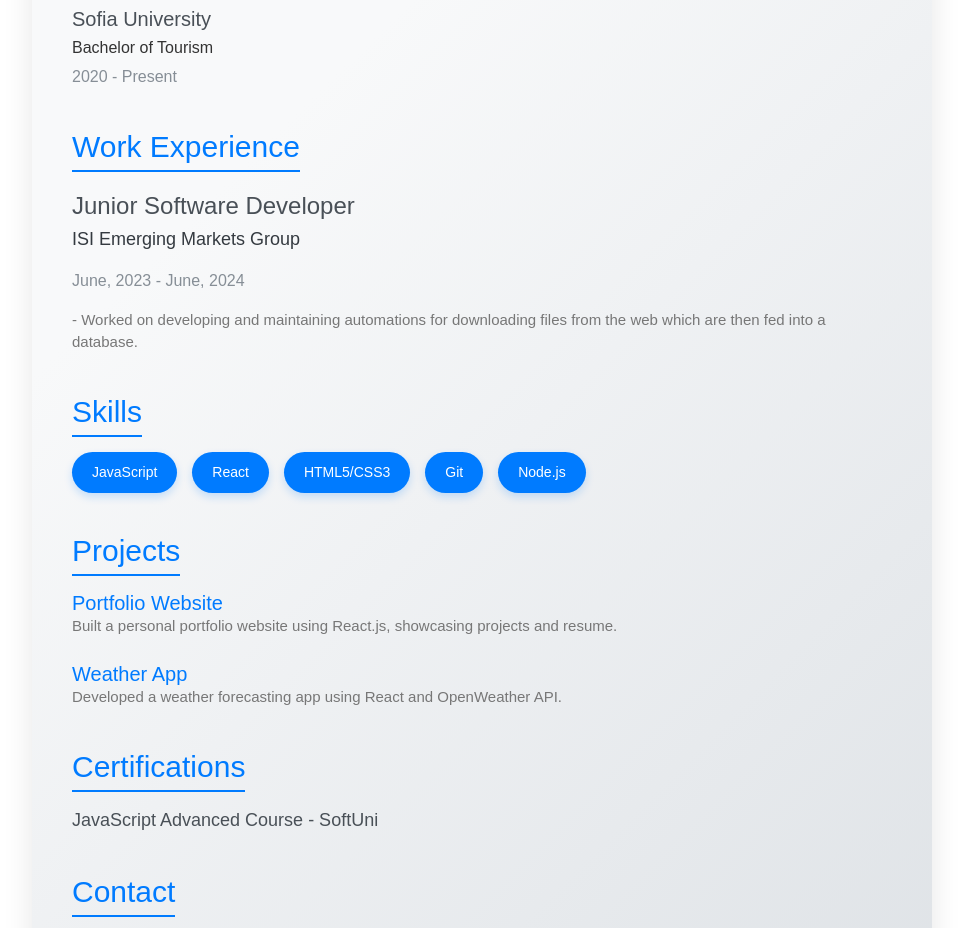
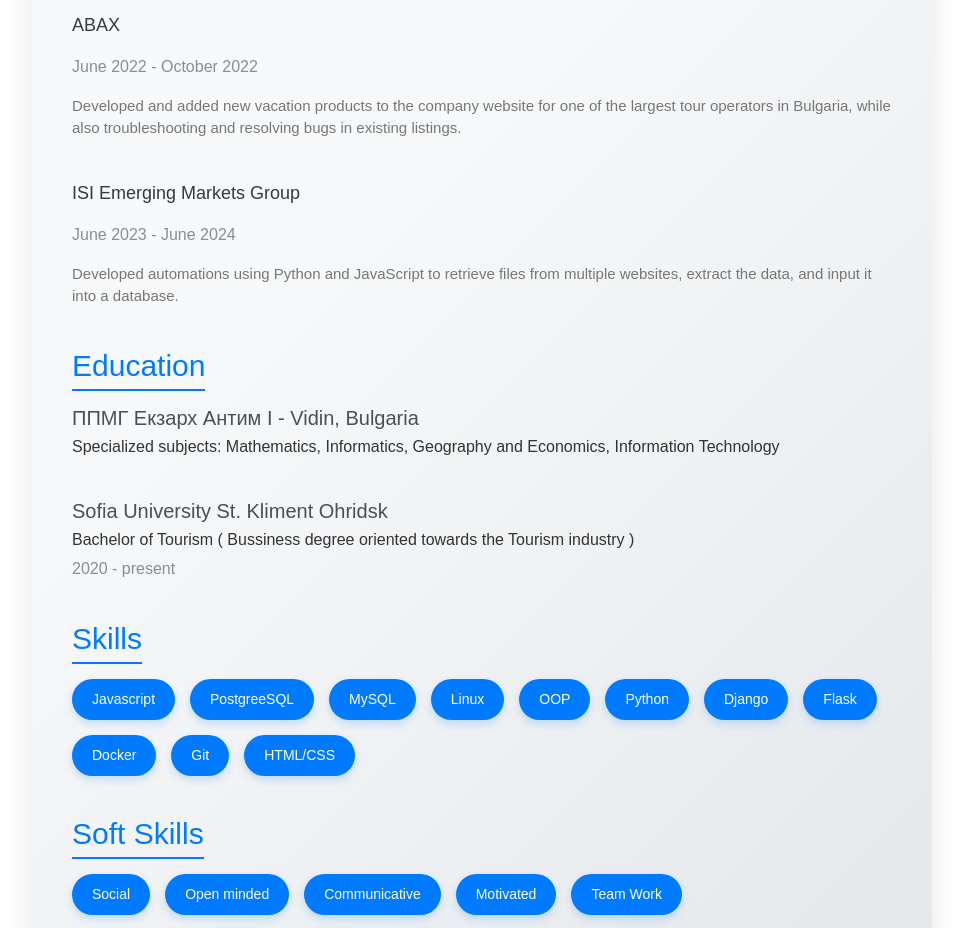
Before and after one commit to DKMld/Online-Resume, a React (Create React App) app in the folder online-resume/: page / in a window 1280 px wide. Shown: the part 300-1228 px from the top of the page, without its empty margins (158-1121 px from the left). Built offline with nearby package versions, Linux system fonts and the light colour scheme.

Commit message:
finished with putting all the needed info

```diff
--- a/online-resume/src/components/MainPage.tsx
+++ b/online-resume/src/components/MainPage.tsx
@@ -1,91 +1,119 @@
 import React from 'react';
 import styled from 'styled-components';
+import resumeData from '../user-assets/user-info';
+import userImage from '../user-assets/user-icons/user_img.jpg'
 
 const ResumePage = () => {
   return (
     <Container>
       {/* Header Section */}
       <Header>
-        <ProfilePicture src="your-profile-image-url.jpg" alt="Your Name" />
+        <ProfilePicture src={userImage} alt="Your Name" />
         <div>
-          <Name>Dimitar Mladenov</Name>
-          <JobTitle>Software Developer</JobTitle>
+          <Name>{resumeData.name}</Name>
+          <JobTitle>{resumeData.title}</JobTitle>
           <Contact>
-            <Email href="mailto:youremail@example.com">miti_01@abv.bg</Email>
-            <PhoneNumber>+359 887286159</PhoneNumber>
-            <LinkedIn href="https://linkedin.com/in/your-profile">LinkedIn</LinkedIn>
+            <Email href="mailto:youremail@example.com">{resumeData.email}</Email>
+            <PhoneNumber>{resumeData.phone}</PhoneNumber>
+            <LinkedIn href={resumeData.linkedin}>LinkedIn</LinkedIn>
           </Contact>
         </div>
       </Header>
 
-      {/* Education */}
+
+
+      {/* Work Experience */}
+      <SectionTitle>Experience</SectionTitle>
+
+      {resumeData.experience.map((exp, _) => (
       <Section>
-        <SectionTitle>Education</SectionTitle>
         <SectionItem>
-          <Institution>Sofia University</Institution>
-          <Degree>Bachelor of Tourism</Degree>
-          <Years>2020 - Present</Years>
+          <JobTitle>{exp.title}</JobTitle>
+          <Company>{exp.company}</Company>
+          <Years>{exp.startDate} - {exp.endDate}</Years>
+          <Description>{exp.description}</Description>
         </SectionItem>
       </Section>
+    ))}
 
-      {/* Work Experience */}
+      <SectionTitle>Education</SectionTitle>
+
+      {/* Education */}
+      {resumeData.education.map((edu, _) => (
       <Section>
-        <SectionTitle>Work Experience</SectionTitle>
         <SectionItem>
-          <JobTitle>Junior Software Developer</JobTitle>
-          <Company>ISI Emerging Markets Group</Company>
-          <Years>June, 2023 - June, 2024</Years>
-          <Description>
-            - Worked on developing and maintaining automations for downloading files from the web which are then fed into a database.<br />
-          </Description>
+          <Institution>{edu.institution}</Institution>
+          <Degree>{edu.degree}</Degree>
+
+          {edu.startDate && edu.endDate &&(
+            <Years>{edu.startDate} - {edu.endDate}</Years>
+          )}
+
         </SectionItem>
       </Section>
+    ))}
 
       {/* Skills */}
-      <Section>
-        <SectionTitle>Skills</SectionTitle>
+      <SectionTitle>Skills</SectionTitle>
+
+      {resumeData.skills.map((skill, index) => (
+      <Section key={index}>
         <Skills>
-          <Skill>JavaScript</Skill>
-          <Skill>React</Skill>
-          <Skill>HTML5/CSS3</Skill>
-          <Skill>Git</Skill>
-          <Skill>Node.js</Skill>
+          {skill.hard.map((softSkill, _) => (
+            <Skill >{softSkill}</Skill>
+          ))}
         </Skills>
       </Section>
+      ))}
+
+      {/*Soft Skills */}
+      <SectionTitle>Soft Skills</SectionTitle>
+
+      {resumeData.skills.map((skill, index) => (
+      <Section key={index}>
+        <Skills>
+          {skill.soft.map((softSkill, _) => (
+            <Skill >{softSkill}</Skill>
+          ))}
+        </Skills>
+      </Section>
+      ))}
+
 
       {/* Projects */}
+      <SectionTitle>Projects</SectionTitle>
+
+      {resumeData.projects.map((pro, _) => (
       <Section>
-        <SectionTitle>Projects</SectionTitle>
         <SectionItem>
-          <ProjectTitle>Portfolio Website</ProjectTitle>
-          <Description>
-            Built a personal portfolio website using React.js, showcasing projects and resume.
-          </Description>
+          <ProjectTitle>{pro}</ProjectTitle>
+
         </SectionItem>
-        <SectionItem>
-          <ProjectTitle>Weather App</ProjectTitle>
-          <Description>
-            Developed a weather forecasting app using React and OpenWeather API.
-          </Description>
-        </SectionItem>
+
       </Section>
+      ))}
+
 
       {/* Certifications */}
+
       <Section>
         <SectionTitle>Certifications</SectionTitle>
+        {resumeData.certifications.map((cert, _) => (
         <SectionItem>
-          <CertificationTitle>JavaScript Advanced Course - SoftUni</CertificationTitle>
+          <CertificationTitle>{cert}</CertificationTitle>
         </SectionItem>
+      ))}
+
       </Section>
 
       {/* Contact Information */}
-      <Section>
+      {/* <Section>
         <SectionTitle>Contact</SectionTitle>
         <ContactDetails>
           Email: <a href="mailto:youremail@example.com">youremail@example.com</a><br />
           Phone: +1-123-456-7890
         </ContactDetails>
-      </Section>
+      </Section> */}
     </Container>
   );
 };
--- /dev/null
+++ b/online-resume/src/user-assets/user-info.js
@@ -0,0 +1,70 @@
+const resumeData = {
+
+    name: "Dimitar Mladenov",
+    title: "Junior Software Developer",
+    email: "miti_01@abv.bg",
+    linkedin: "https://www.linkedin.com/in/dimitar-mladenov-294ba9260/",
+    phone: "+359 887286159",
+    langauages: ["Bulgarian", "English"],
+
+
+    experience: [
+      {
+        company: "ABAX",
+        role: "Website administrator",
+        startDate: "June 2022",
+        endDate: "October 2022",
+        description: "Developed and added new vacation products to the company website for one of the largest tour operators in Bulgaria, while also troubleshooting and resolving bugs in existing listings."
+      },
+      {
+        company: "ISI Emerging Markets Group",
+        role: "Junior Software Developer",
+        startDate: "June 2023",
+        endDate: "June 2024",
+        description: "Developed automations using Python and JavaScript to retrieve files from multiple websites, extract the data, and input it into a database."
+      }
+    ],
+
+
+    education: [
+      {
+        institution: "ППМГ Екзарх Антим I  -  Vidin, Bulgaria",
+        degree: "Specialized subjects: Mathematics, Informatics, Geography and Economics, Information Technology",
+        startDate: null,
+        endDate: null,
+
+      },
+
+      {
+        institution: "Sofia University St. Kliment Ohridsk",
+        degree: "Bachelor of Tourism ( Bussiness degree oriented towards the Tourism industry ) ",
+        startDate: "2020",
+        endDate: "present"
+      },
+    ],
+
+
+    certifications: [
+        "Cambridge Certificate in Advanced English C1",
+        "Python Web Basics - Softuni",
+        "Python Web Framework - Softuni"
+    ],
+
+
+    skills: [
+        {
+            hard: ["Javascript", "PostgreeSQL", "MySQL", "Linux", "OOP",
+                "Python", "Django", "Flask", "Docker", "Git", "HTML/CSS"],
+
+            soft: ["Social", "Open minded", "Communicative", "Motivated", "Team Work",
+                "Ambition to learn new stuff", "Positive", "Agile"],
+        }
+    ],
+
+
+    projects: [
+        "SellDim - (OLX looking e-commerce website) made with Python's Django framework",
+    ]
+  };
+
+  export default resumeData;
```
Also changed, not shown: online-resume/src/user-assets/user-icons/user_img.jpg (added), online-resume/src/user-assets/user-info.md (deleted).
